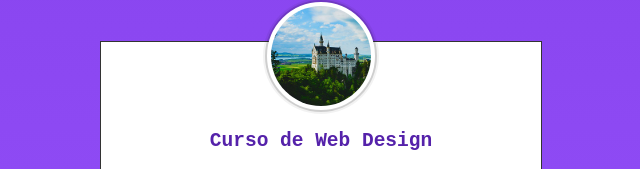
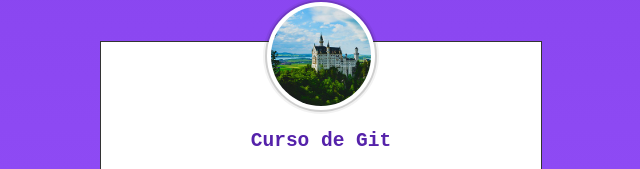
Before and after one commit to origamid/gulp-npm, a website: page index.html in a window 1280 px wide. Both pictures are taken after a click on the link "ABRIR MODAL". Shown: the part 117-286 px from the top of the page, without its empty margins (319-959 px from the left). Drawn offline with Linux system fonts and the light colour scheme.

Commit message:
Título modificado

```diff
--- a/index.html
+++ b/index.html
@@ -14,7 +14,7 @@
       <img src="img/castelo.jpg" alt="Castelo" />
     </div>
     <div class="modal-content">
-      <h1>Curso de Web Design</h1>
+      <h1>Curso de Git</h1>
       <p>Curso para iniciante e pessoas que pretendem se atualizar. Do design ao código, utilizando HTML5, CSS3, jQuery e com um design responsivo.</p>
       <a href="" class="btn">Mais Sobre</a>
     </div>
```
